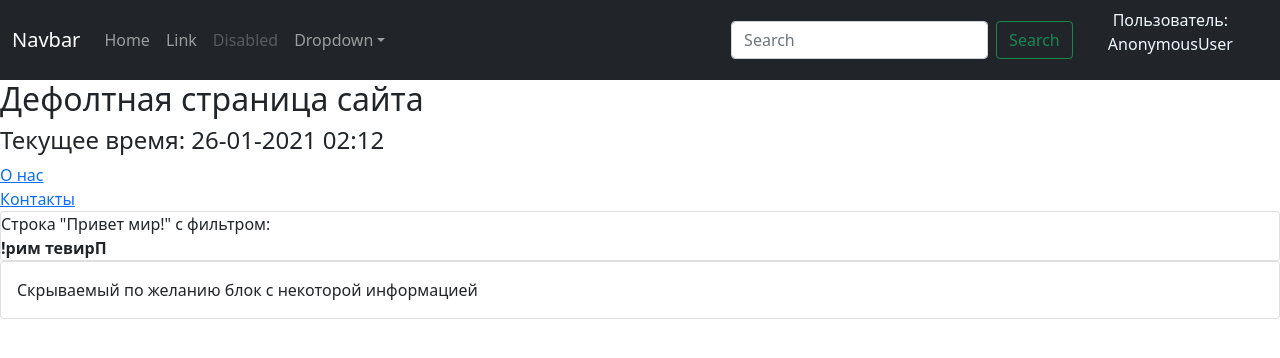
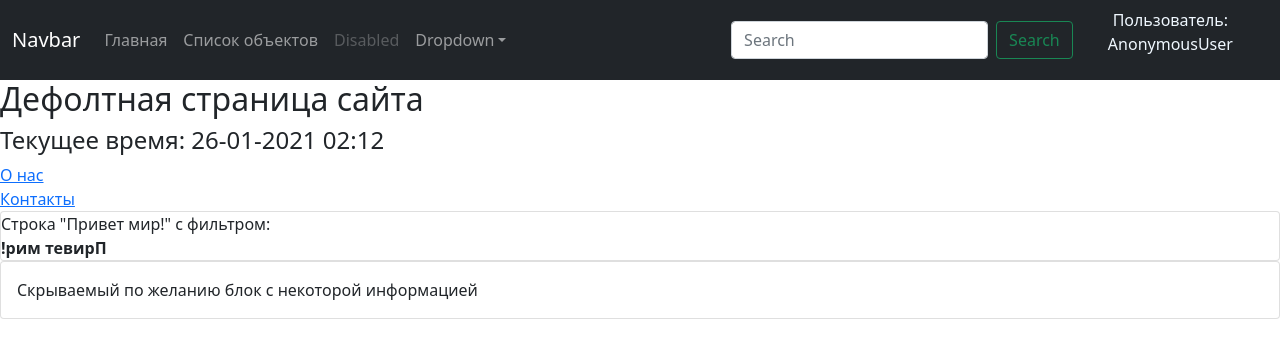
Before and after one commit to katerina-f/Pet_Django_site, a Django app: page / in a window 1280 px wide. Shown: the top 358 px of the page. Run offline with Django 3.2, Linux system fonts and the light colour scheme; some libraries are stand-ins or nearby versions.

Commit message:
Added objects list and template for it

```diff
--- a/custom_cian/main/urls.py
+++ b/custom_cian/main/urls.py
@@ -4,4 +4,5 @@ from . import views
 
 urlpatterns = [
     path('', views.index, name="index"),
+    path('realty_list/', views.RealtyListView.as_view(), name="realty_list")
 ]
--- a/custom_cian/main/views.py
+++ b/custom_cian/main/views.py
@@ -1,7 +1,12 @@
 from django.shortcuts import render
-
+from django.views.generic import ListView
+from .models import Realty
 
 def index(request):
     turn_on_block = True
     params = {"turn_on_block": turn_on_block, "current_user": request.user}
     return render(request, "main/index.html", params)
+
+
+class RealtyListView(ListView):
+    model = Realty
--- a/custom_cian/templates/main/components/header.html
+++ b/custom_cian/templates/main/components/header.html
@@ -7,10 +7,10 @@
         <div class="collapse navbar-collapse" id="navbarsExampleDefault">
         <ul class="navbar-nav me-auto mb-2 mb-md-0">
             <li class="nav-item active">
-            <a class="nav-link" aria-current="page" href="{% url 'index' %}">Home</a>
+            <a class="nav-link" aria-current="page" href="{% url 'index' %}">Главная</a>
             </li>
             <li class="nav-item">
-            <a class="nav-link" href="#">Link</a>
+            <a class="nav-link" href="{% url 'realty_list' %}">Список объектов</a>
             </li>
             <li class="nav-item">
             <a class="nav-link disabled" href="#" tabindex="-1" aria-disabled="true">Disabled</a>
```
Also changed, not shown: custom_cian/templates/main/realty_list.html (added, +15 -0 lines).
